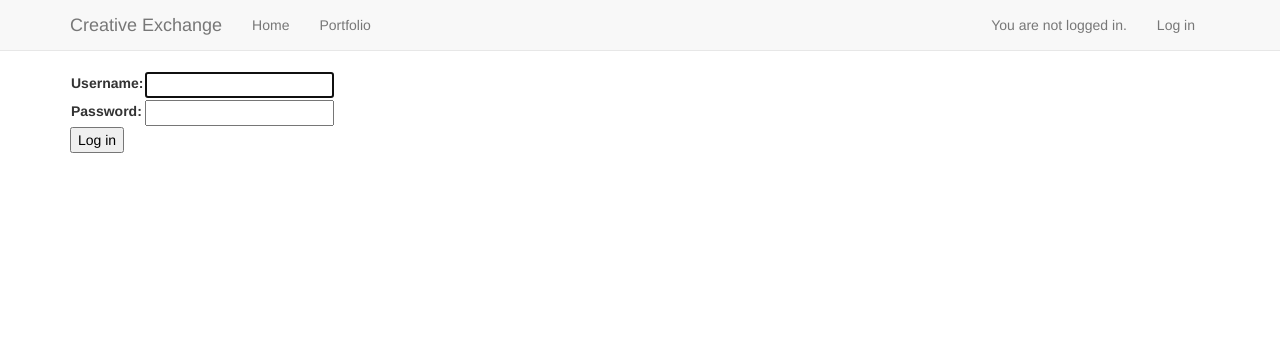
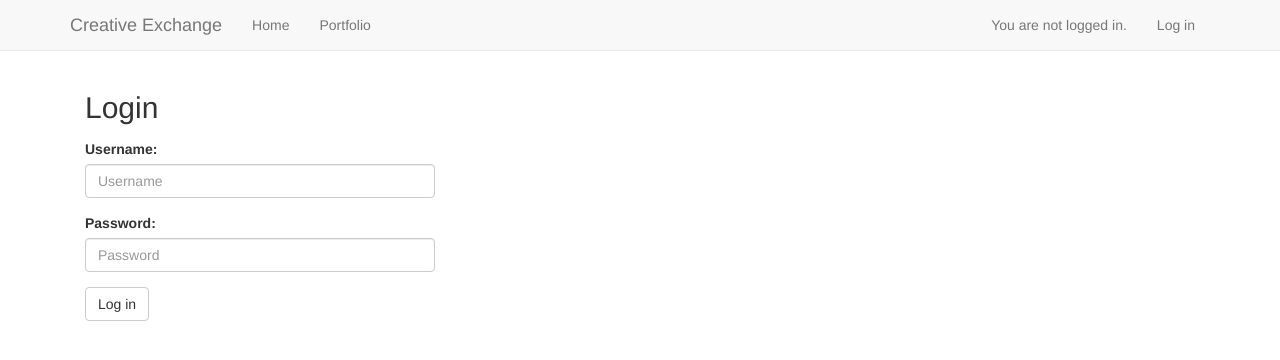
Before and after one commit to Tasignotas/barclays_openminds, a Django app: page /traders/login/ in a window 1280 px wide. Shown: the top 360 px of the page. Run offline with Django 3.2, Linux system fonts and the light colour scheme; some libraries are stand-ins or nearby versions.

Commit message:
Login required. Nicer layouts

```diff
--- a/server/creative_exchange/templates/base.html
+++ b/server/creative_exchange/templates/base.html
@@ -4,6 +4,13 @@
 <title>Creative Exchange – Team One</title>
 <meta name="viewport" content="width=device-width, initial-scale=1.0" />
 <link rel="stylesheet" type="text/css" href="{% static 'bootstrap/css/bootstrap.min.css' %}" />
+<style type="text/css">
+.errorlist {
+	color: #7F0000;
+	list-style-type: none;
+	padding: 0;
+}
+</style>
 <script type="text/javascript" src="{% static 'jquery-1.10.2.min.js' %}"></script>
 <script type="text/javascript" src="{% static 'bootstrap/js/bootstrap.min.js' %}"></script>
 {% block script %}
--- a/server/creative_exchange/templates/registration/login.html
+++ b/server/creative_exchange/templates/registration/login.html
@@ -1,11 +1,27 @@
 {% extends 'base.html' %}
 
 {% block content %}
-<form method="post">{% csrf_token %}
-<table>
-{{ form }}
-</table>
-<input type="submit" value="Log in" />
-<input type="hidden" name="next" value="{{ next }}" />
+<form method="post" role="form">{% csrf_token %}
+
+<div class="col-sm-4">
+  <div class="form-group">
+  <h2>Login</h2>
+  </div>
+
+	{{ form.non_field_errors }}
+
+  <div class="form-group">
+    {{ form.username.label_tag }}
+    {{ form.username.errors }}
+    <input type="text" class="form-control" id="{{ form.username.auto_id }}" name="{{ form.username.html_name }}" placeholder="Username" />
+  </div>
+  <div class="form-group">
+    {{ form.password.label_tag }}
+    {{ form.password.errors }}
+    <input type="password" class="form-control" id="{{ form.password.auto_id }}" name="{{ form.password.html_name }}" placeholder="Password">
+  </div>
+  <button type="submit" class="btn btn-default">Log in</button>
+  <input type="hidden" name="next" value="{{ next }}" />
+</div>
 </form>
 {% endblock %}
--- a/server/creative_exchange/views.py
+++ b/server/creative_exchange/views.py
@@ -1,5 +1,6 @@
 import json
 
+from django.contrib.auth.decorators import login_required
 from django.http import HttpResponse
 from django.template.loader import render_to_string
 from django.shortcuts import render, redirect
@@ -8,6 +9,7 @@ from creative_exchange import forms
 from creative_exchange.models import Offer, Trade
 from creative_exchange.trading import submit_offer
 
+@login_required
 def trading(request):
     initial = {'stock_label': 'vod.l'}
     if request.method == 'POST':
@@ -29,6 +31,7 @@ def trading(request):
     trades = Trade.objects.order_by('-timestamp')
     return render(request, 'trading.html', dict(trade_form=form, trades=trades, offers=offers, active_page='home'))
 
+@login_required
 def get_trade_and_order(request):
     trades = Trade.objects.order_by('-timestamp')
     offers = Offer.objects.order_by('stock_label', 'action', 'timestamp')
@@ -37,7 +40,7 @@ def get_trade_and_order(request):
     ans['trade_history_html'] = render_to_string('trade_history.html', dict(trades=trades))
     return HttpResponse(json.dumps(ans))
 
-
+@login_required
 def trader_test(request):
     form = forms.TraderSelectForm(request.GET)
     profit_for_stock = {}
```
Also changed, not shown: server/creative_exchange/templates/trading.html (+6 -3 lines).
